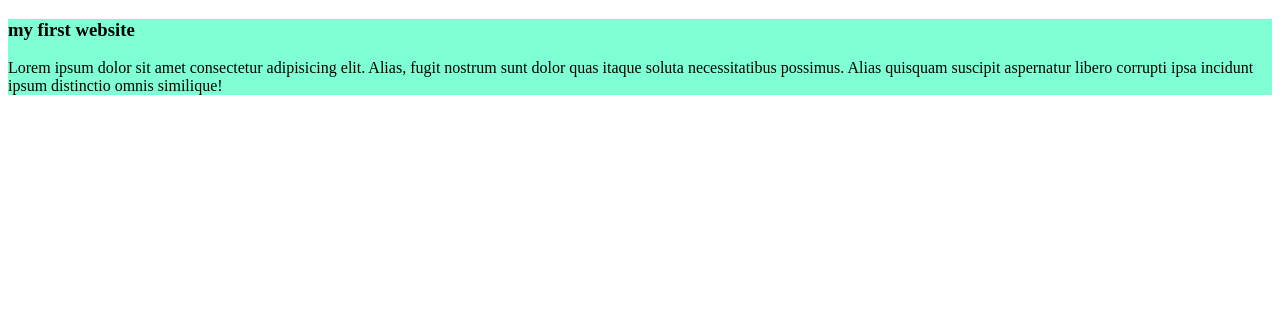
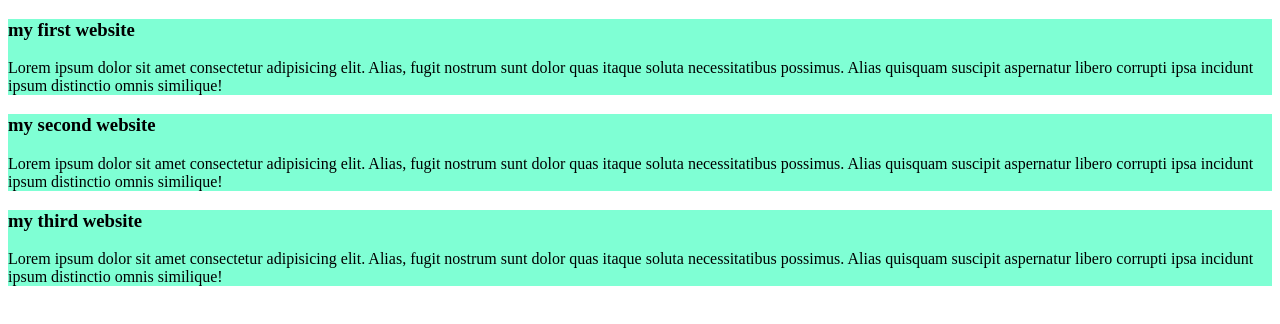
Before and after one commit to plabon-BOT/my-first-github-repo, a plain HTML site: page index.html in a window 1280 px wide. Drawn offline with Linux system fonts and the light colour scheme.

Commit message:
added my second & third web

```diff
--- a/index.html
+++ b/index.html
@@ -11,5 +11,13 @@
         <h3>my first website</h3>
         <p>Lorem ipsum dolor sit amet consectetur adipisicing elit. Alias, fugit nostrum sunt dolor quas itaque soluta necessitatibus possimus. Alias quisquam suscipit aspernatur libero corrupti ipsa incidunt ipsum distinctio omnis similique!</p>
     </div>
+    <div>
+        <h3>my second website</h3>
+        <p>Lorem ipsum dolor sit amet consectetur adipisicing elit. Alias, fugit nostrum sunt dolor quas itaque soluta necessitatibus possimus. Alias quisquam suscipit aspernatur libero corrupti ipsa incidunt ipsum distinctio omnis similique!</p>
+    </div>
+    <div>
+        <h3>my third website</h3>
+        <p>Lorem ipsum dolor sit amet consectetur adipisicing elit. Alias, fugit nostrum sunt dolor quas itaque soluta necessitatibus possimus. Alias quisquam suscipit aspernatur libero corrupti ipsa incidunt ipsum distinctio omnis similique!</p>
+    </div>
 </body>
 </html>
```
